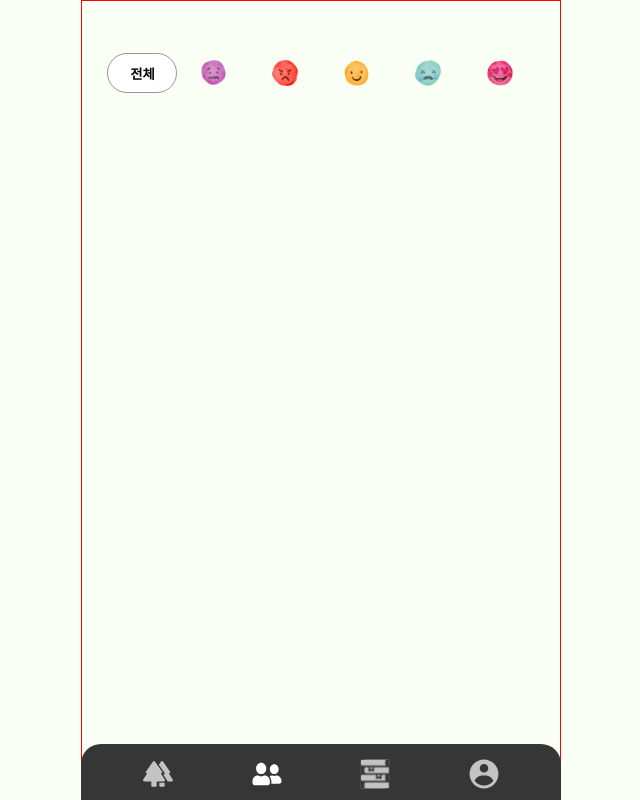
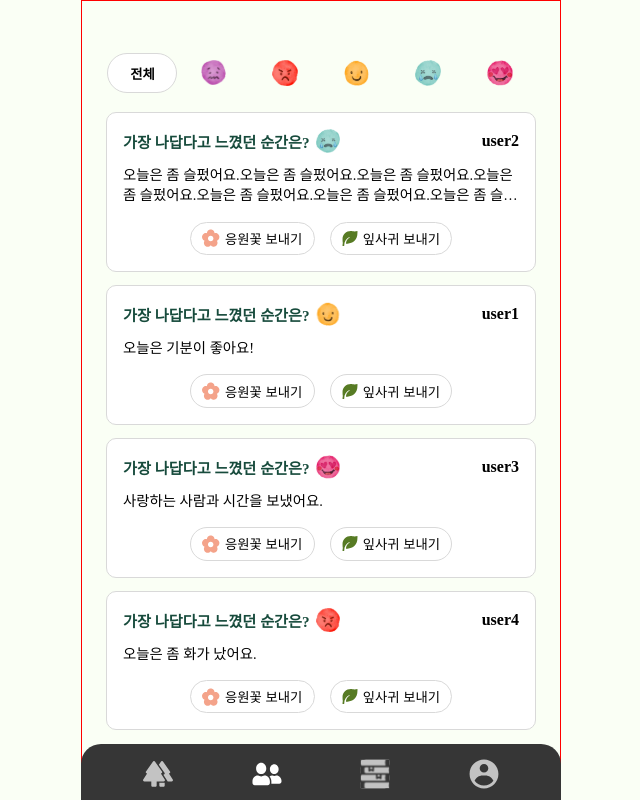
Before and after one commit to Grew-Project/Grew-Front, a React (Vite) app: page /community in a window 1280 px wide. Shown: the whole page, without its empty margins (319-959 px from the left). Built offline with nearby package versions, Linux system fonts and the light colour scheme.

Commit message:
Feat: 답변 리스트 UI 구현

```diff
--- a/src/components/modal/ModalButton.jsx
+++ b/src/components/modal/ModalButton.jsx
@@ -10,7 +10,7 @@ export const ButtonRow = styled.div`
 export const CancelButton = styled.button`
   padding: 0.5rem 1rem;
   border-radius: var(--radius-base);
-  background: var(--color-light-gray);
+  background: var(--color-gray);
   font-weight: bold;
 `
 
--- a/src/pages/Community.jsx
+++ b/src/pages/Community.jsx
@@ -3,14 +3,18 @@ import angerFace from '@/assets/faces/anger-face.svg'
 import happinessFace from '@/assets/faces/happiness-face.svg'
 import sadnessFace from '@/assets/faces/sadness-face.svg'
 import loveFace from '@/assets/faces/love-face.svg'
+import flowerIcon from '@/assets/icons/flower-icon.svg'
+import leafIcon from '@/assets/icons/leaf-icon.svg'
 import styled from 'styled-components'
 import { useState } from 'react'
+import { Card } from '../components/Card'
 
 const TabMenu = styled.div`
   display: flex;
   width: 100%;
   justify-content: space-evenly;
   align-items: center;
+  margin-bottom: 1.2rem;
 `
 
 const TabButton = styled.button`
@@ -37,6 +41,67 @@ const TabButton = styled.button`
   }
 `
 
+const Buttons = styled.div`
+  display: flex;
+  justify-content: center;
+  gap: var(--fs15);
+  margin-top: var(--fs15);
+
+  button {
+    display: flex;
+    border: 1px solid var(--color-gray);
+    align-items: center;
+    padding: 0.4rem 0.7rem;
+    border-radius: 20px;
+  }
+
+  button > img {
+    margin-right: 5px;
+  }
+`
+
+const CardHeader = styled.div`
+  display: flex;
+  align-items: center;
+  justify-content: space-between;
+  margin-bottom: 0.75rem;
+`
+
+const QuestionBlock = styled.div`
+  display: flex;
+  align-items: center;
+  gap: 0.4rem;
+`
+
+const QuestionText = styled.div`
+  color: var(--color-primary);
+  font-weight: bold;
+  flex: 1;
+  font-size: 0.95rem;
+`
+
+const EmotionIcon = styled.img`
+  width: 24px;
+  height: 24px;
+`
+
+const UserName = styled.div`
+  font-weight: bold;
+  color: black;
+  white-space: nowrap;
+`
+
+const AnswerPreview = styled.p`
+  font-size: 0.9rem;
+  line-height: 1.4;
+  margin: 0 0 1rem;
+  display: -webkit-box;
+  -webkit-line-clamp: 2;
+  -webkit-box-orient: vertical;
+  overflow: hidden;
+  text-overflow: ellipsis;
+`
+
 const menuItems = [
   { id: 'all', label: '전체' },
   { id: 'confusion', icon: confusionFace, label: '당황' },
@@ -46,10 +111,64 @@ const menuItems = [
   { id: 'love', icon: loveFace, label: '사랑' },
 ]
 
+const posts = [
+  {
+    _id: '6823000d699e4e33dd48cece',
+    nickname: 'user2',
+    question_id: 1,
+    content:
+      '오늘은 좀 슬펐어요.오늘은 좀 슬펐어요.오늘은 좀 슬펐어요.오늘은 좀 슬펐어요.오늘은 좀 슬펐어요.오늘은 좀 슬펐어요.오늘은 좀 슬펐어요.오늘은 좀 슬펐어요.오늘은 좀 슬펐어요.오늘은 좀 슬펐어요.오늘은 좀 슬펐어요.오늘은 좀 슬펐어요.',
+    emotion_type: 'Sadness',
+    created_at: '2025-05-13T17:00:00.000Z',
+  },
+  {
+    _id: '6823000d699e4e33dd48cecd',
+    nickname: 'user1',
+    question_id: 1,
+    content: '오늘은 기분이 좋아요!',
+    emotion_type: 'Happiness',
+    created_at: '2025-05-13T09:00:00.000Z',
+  },
+  {
+    _id: '6823000d699e4e33dd48cecf',
+    nickname: 'user3',
+    question_id: 2,
+    content: '사랑하는 사람과 시간을 보냈어요.',
+    emotion_type: 'Love',
+    created_at: '2025-05-13T00:00:00.000Z',
+  },
+  {
+    _id: '6823000d699e4e33dd48ced0',
+    nickname: 'user4',
+    question_id: 2,
+    content: '오늘은 좀 화가 났어요.',
+    emotion_type: 'Anger',
+    created_at: '2025-05-13T00:00:00.000Z',
+  },
+]
+
+const emotionIcons = {
+  confusion: confusionFace,
+  anger: angerFace,
+  happiness: happinessFace,
+  sadness: sadnessFace,
+  love: loveFace,
+}
+
 const Community = () => {
   const [selectedFace, setSelectedFace] = useState('all')
 
+  const filteredPosts = posts.filter(post => {
+    const emotion = post.emotion_type.toLowerCase()
+    return selectedFace === 'all' || emotion === selectedFace
+  })
+
+  const getEmotionIcon = emotionType => {
+    return emotionIcons[emotionType.toLowerCase()]
+  }
+
   return (
+    <>
       <TabMenu>
         {menuItems.map(item => (
           <TabButton
@@ -61,6 +180,29 @@ const Community = () => {
           </TabButton>
         ))}
       </TabMenu>
+      {filteredPosts.map(post => (
+        <Card>
+          <CardHeader>
+            <QuestionBlock>
+              <QuestionText>가장 나답다고 느꼈던 순간은?</QuestionText>
+              <EmotionIcon src={getEmotionIcon(post.emotion_type)} alt="당황" />
+            </QuestionBlock>
+            <UserName>{post.nickname}</UserName>
+          </CardHeader>
+          <AnswerPreview>{post.content}</AnswerPreview>
+          <Buttons>
+            <button>
+              <img src={flowerIcon} alt="응원꽃" />
+              <span>응원꽃 보내기</span>
+            </button>
+            <button>
+              <img src={leafIcon} alt="잎사귀" />
+              <span>잎사귀 보내기</span>
+            </button>
+          </Buttons>
+        </Card>
+      ))}
+    </>
   )
 }
 
--- a/src/styles/GlobalStyle.jsx
+++ b/src/styles/GlobalStyle.jsx
@@ -14,8 +14,7 @@ const GlobalStyle = createGlobalStyle`
         --color-footer: #363636;
         --color-black: #000000;
         --color-white: #ffffff;
-        --color-light-gray: #d9d9d9;
-        --color-gray: #969696;
+        --color-gray: #d9d9d9;
         --color-dark-gray: #555454;
         --fs12: 12px;
         --fs15: 15px;
@@ -33,6 +32,10 @@ const GlobalStyle = createGlobalStyle`
         background-color: transparent;
         cursor: pointer;
     }
+
+    ul {
+        list-style:none;
+    }
 `
 
 export default GlobalStyle
```
Lines whose indentation alone changed are shown as unchanged.
